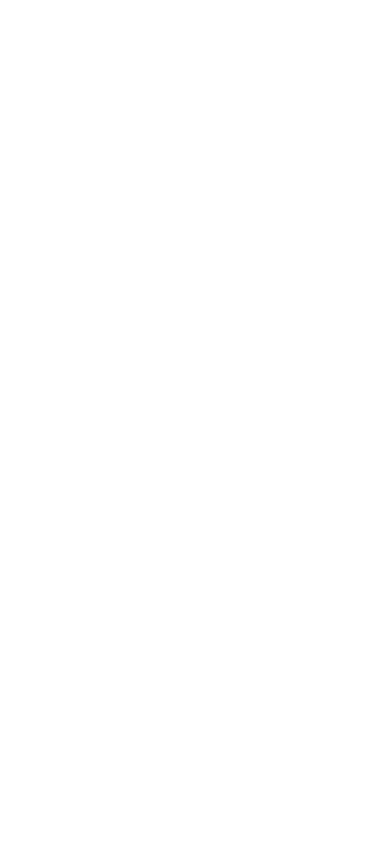
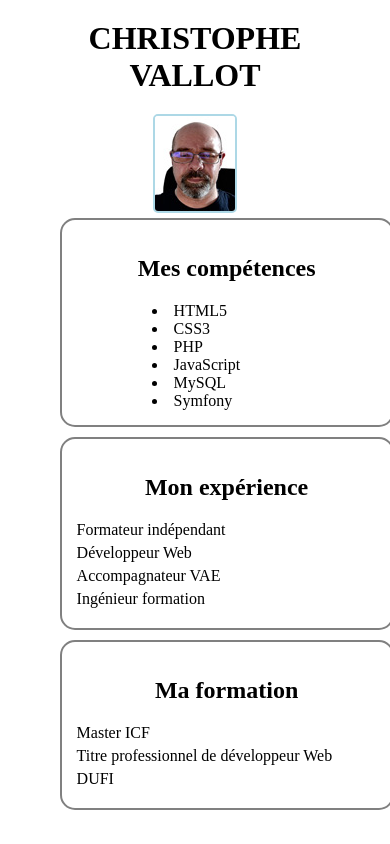
Before and after one commit to princecorg/CV-flex, a plain HTML site: page index.html in a window 390 px wide. Drawn offline with Linux system fonts and the light colour scheme.

Commit message:
Add: responsive design

```diff
--- a/css/style.css
+++ b/css/style.css
@@ -0,0 +1,64 @@
+html {
+}
+
+* {
+  margin: 0;
+  padding: 0;
+}
+
+body {
+  width: 80%;
+  margin: auto;
+}
+
+main {
+  display: flex;
+  justify-content: space-around;
+  flex-wrap: wrap;
+  width: 90%;
+  margin: auto;
+}
+
+section {
+  border: 2px solid grey;
+  border-radius: 15px;
+  min-width: 300px;
+  margin: 5px;
+  padding: 15px;
+}
+
+section ul {
+  text-indent: 75px;
+  list-style-position: inside;
+}
+
+p {
+  margin: 5px 0;
+}
+
+h1 {
+  text-transform: uppercase;
+}
+img {
+  position: absolute;
+  top: 25px;
+  right: 25px;
+  border: 2px solid lightblue;
+  border-radius: 5px;
+}
+
+h1,
+h2 {
+  text-align: center;
+  margin: 20px 0;
+}
+
+/* ----------------------- MEDIA QUERIES -------------------------- */
+
+@media screen and (max-width: 768px) {
+  img {
+    position: unset;
+    display: block;
+    margin: auto;
+  }
+}
--- a/index.html
+++ b/index.html
@@ -1,11 +1,41 @@
 <!DOCTYPE html>
 <html lang="fr">
-<head>
-    <meta charset="UTF-8">
-    <meta name="viewport" content="width=device-width, initial-scale=1.0">
+  <head>
+    <meta charset="UTF-8" />
+    <meta name="viewport" content="width=device-width, initial-scale=1.0" />
+    <link rel="stylesheet" href="css/style.css" />
     <title>CV en ligne</title>
-</head>
-<body>
-
-</body>
+  </head>
+  <body>
+    <header>
+      <h1>Christophe Vallot</h1>
+      <img src="images/photo_mini.jpg" alt="ma photo de profil" />
+    </header>
+    <main>
+      <section id="skills">
+        <h2>Mes compétences</h2>
+        <ul>
+          <li>HTML5</li>
+          <li>CSS3</li>
+          <li>PHP</li>
+          <li>JavaScript</li>
+          <li>MySQL</li>
+          <li>Symfony</li>
+        </ul>
+      </section>
+      <section id="xp">
+        <h2>Mon expérience</h2>
+        <p>Formateur indépendant</p>
+        <p>Développeur Web</p>
+        <p>Accompagnateur VAE</p>
+        <p>Ingénieur formation</p>
+      </section>
+      <section id="education">
+        <h2>Ma formation</h2>
+        <p>Master ICF</p>
+        <p>Titre professionnel de développeur Web</p>
+        <p>DUFI</p>
+      </section>
+    </main>
+  </body>
 </html>
```
Also changed, not shown: images/photo_mini.jpg (added).
